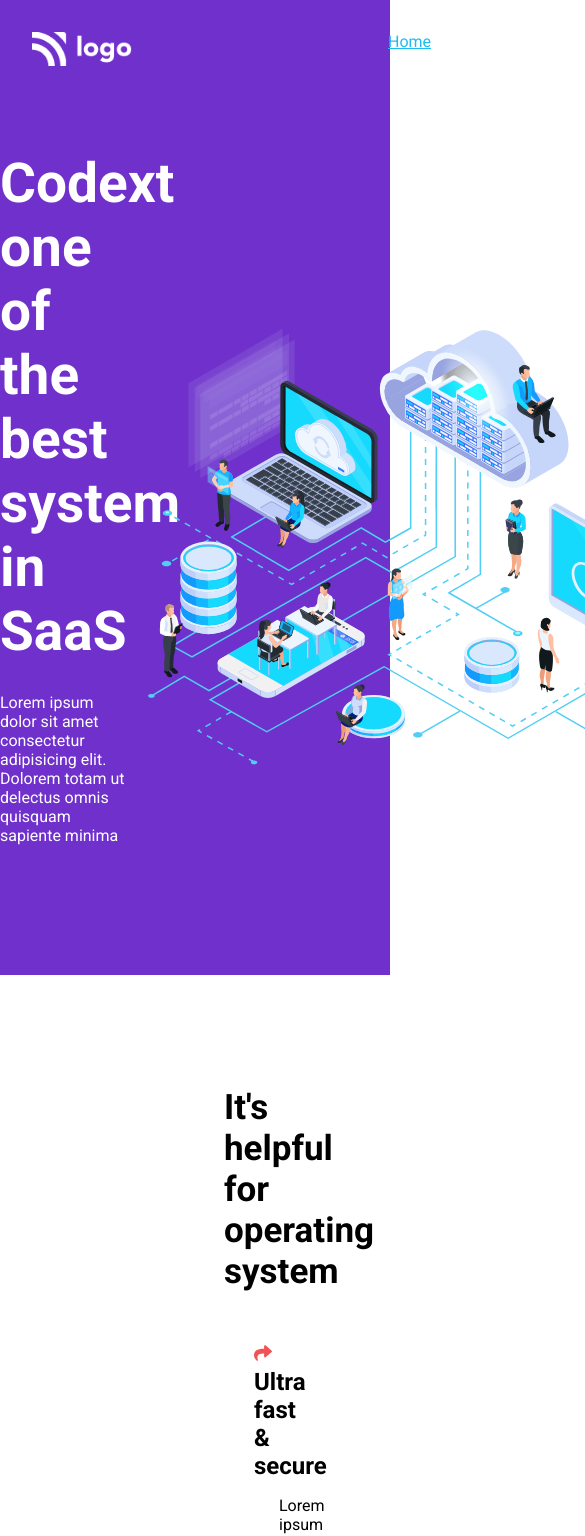
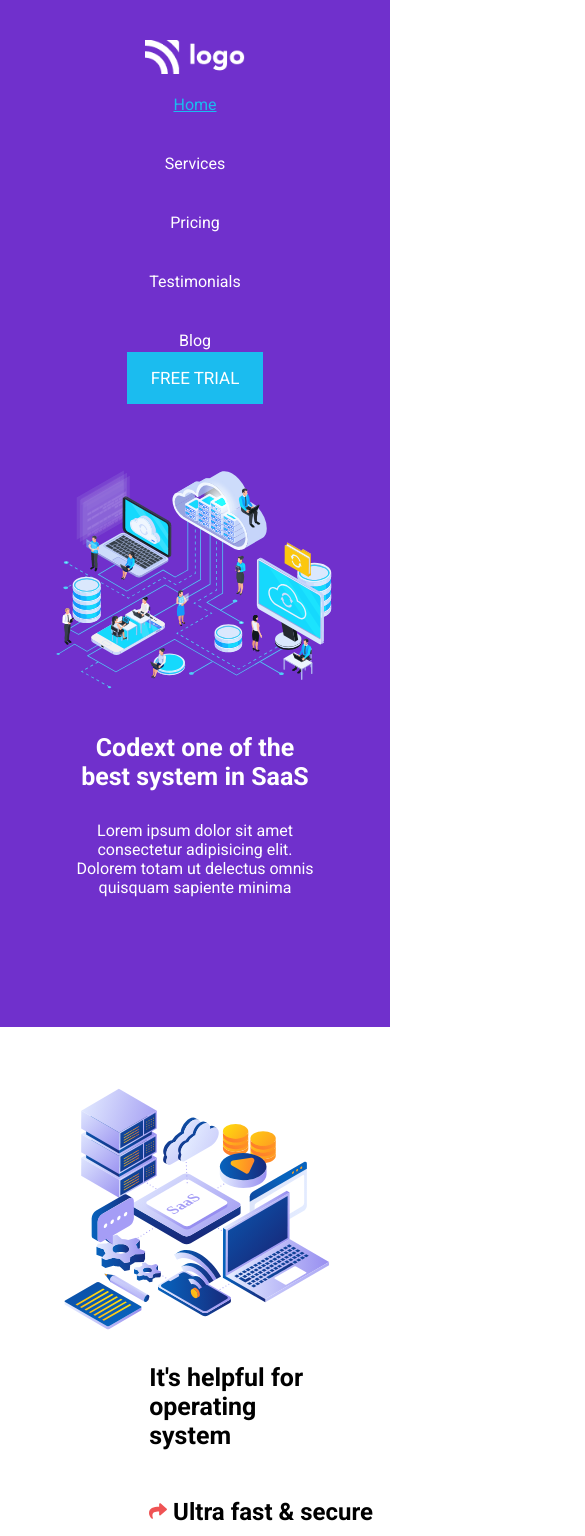
Before and after one commit to mohdziaulhaq/saas-landind-project-13, a website: page index.html in a window 390 px wide. Shown: the top 1536 px of the page, 585 px wide, since content can reach past the window. Drawn offline with Linux system fonts and the light colour scheme.

Commit message:
added mobile responsiveness

```diff
--- a/css/style.css
+++ b/css/style.css
@@ -174,3 +174,71 @@ nav button{
 .card:first-child .card-content h3{
     margin-top: 4px;
 }
+
+@media screen and (max-width: 1268px) {
+
+    nav ul{
+        margin-left: 0;
+    }
+    .hero-one{
+        flex-direction: column-reverse;
+    }
+
+    .hero-one-content{
+        width: 65%;
+        text-align: center;
+        margin-bottom: 100px;
+    }
+
+    .hero-two{
+        flex-direction: column;
+        align-items: center;
+    }
+
+    .hero-two-content{
+        margin: 0;
+    }
+
+    .cards{
+        flex-direction: column;
+        align-items: center;
+    }
+
+    .card{
+        height: 313px;
+    }
+}
+
+@media screen and (max-width: 750px){
+    nav{
+        flex-direction: column;
+        align-items: center;
+        height: 45vh;;
+    }
+    nav ul{
+        flex-direction: column;
+        text-align: center;
+    }
+
+    .hero-one-image img{
+        width: 300px;
+    }
+
+    .hero-one-content h1{
+        font-size: 25px;
+    }
+
+    .hero-two-image{
+        width: 300px;
+    }
+
+    .hero-two-content h3{
+        font-size: 25px;
+        width: 250px;
+    }
+
+    .hero-two-content ul li{
+        width: 300px;
+        margin-left: 0em;
+    }
+}
```
